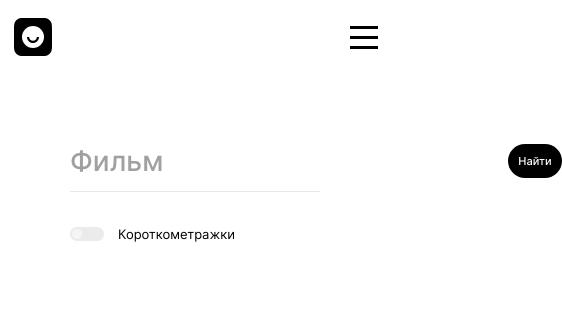
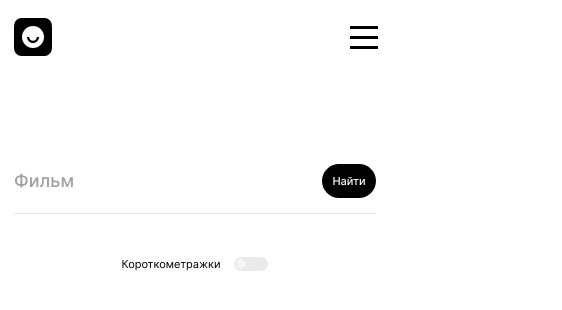
Before and after one commit to TearsOprah/movies-explorer-frontend, a React (Create React App) app: page /movies in a window 390 px wide. Shown: the top 310 px of the page, 562 px wide, since content can reach past the window. Built offline with nearby package versions, Linux system fonts and the light colour scheme.

Commit message:
feat: адаптивность SearchForm

```diff
--- a/src/components/SearchForm/SearchForm.css
+++ b/src/components/SearchForm/SearchForm.css
@@ -91,3 +91,41 @@
 .toggle-container input[type="checkbox"]:not(:checked) + .toggle-switch {
   background-color: #F5F5F5;
 }
+
+@media (max-width: 880px) {
+  .search-form {
+    padding: 80px 30px 61px;
+  }
+
+  .search-form__filter {
+    flex-direction: row-reverse;
+  }
+
+  .search-form__container {
+    margin-bottom: 30px;
+  }
+}
+
+@media (max-width: 600px) {
+  .search-form {
+    padding: 90px 14px 51px;
+    display: flex;
+    flex-direction: column;
+  }
+
+  .search-form__container {
+    margin-bottom: 41px;
+    padding-bottom: 15px;
+  }
+
+  .search-form__filter {
+    align-self: center;
+    font-size: 11px;
+  }
+
+  .search-form__input {
+    font-size: 18px;
+    line-height: 22px;
+  }
+
+}
```
